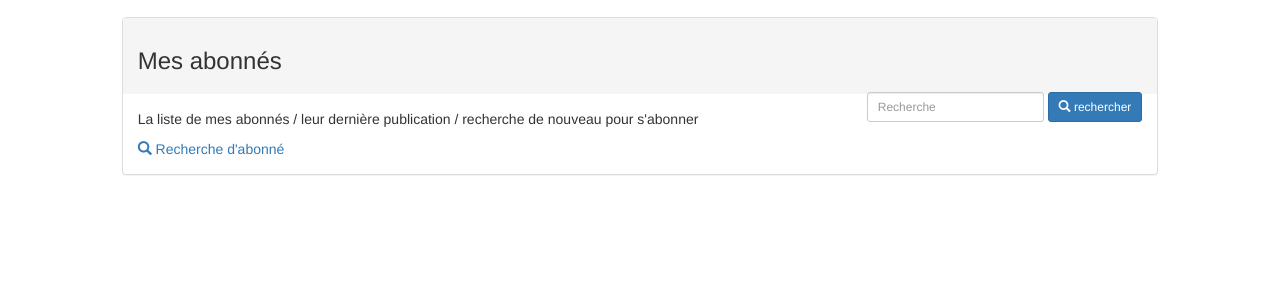
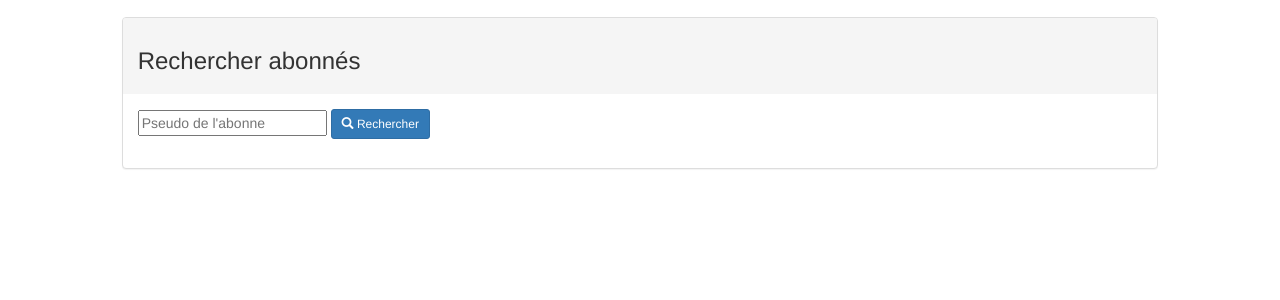
Before and after one commit to jiroco/projet_web, a PHP site: page /abonne.php in a window 1280 px wide. Shown: the part 53-353 px from the top of the page. Run offline with PHP 8.4, Linux system fonts and the light colour scheme; some libraries are stand-ins or nearby versions.

Commit message:
modifié :         abonne.php 	modifié :         groupe.php 	modifié :         include/publication_abonnees_groupe.php 	modifié :         login.css 	modifié :         login.php 	modifié :         recherche_abonne.php 	groupe_connecte.php

```diff
--- a/abonne.php
+++ b/abonne.php
@@ -16,19 +16,17 @@
 	        		<div class="panel-group"><!--panel group début -->
 					  	<div class="panel panel-default">
 					    	<div class="panel-heading">
-						    		<h3>Mes abonnés</h3>
-									<form class="navbar-form navbar-right">
-								      	<div class="form-group">
-								        	<input type="search" class="input-sm form-control" placeholder="Recherche">
-								        	<button type="submit" class="btn btn-primary btn-sm"><span class="glyphicon glyphicon-search"></span> rechercher</button>
-								      	</div>
-									</form>
+					    		<h3>Rechercher abonnés</h3>
 							</div>
 					    	<div class="panel-body">
-						    		<p>La liste de mes abonnés / leur dernière publication / recherche de nouveau pour s'abonner</p>
-						    		<div>
-										<a href="recherche_abonne.php"><span class="glyphicon glyphicon-search" ></span> Recherche d'abonné</a>
-					  				</div>
+								<form action="recherche_abonne.php" method="POST">
+									<input type="text" name="recherchea" placeholder="Pseudo de l'abonne"/>
+									<button type="submit" class="btn btn-primary btn-sm"><span class="glyphicon glyphicon-search"></span> Rechercher</button>
+								</form>
+
+<?php
+include("include/recherche_abonne.inc.php");
+?>
 						    	</div>
 						  	</div>
 					  	</div><!--panel group fin -->
--- a/include/publication_abonnees_groupe.php
+++ b/include/publication_abonnees_groupe.php
@@ -14,7 +14,7 @@ if($check){
 			      	<img src="<?php echo "image/".$resultat['IMAGE'].".png"?>" class="media-object" style="width:100px;margin-top: 10px; margin-left: 10px;margin-bottom: 10px;"> <!--mettre une image de profil dans src -->
 				</div>
 				<div class="media-body">
-				    <h4 class="media-heading"><br/> <?php print_r($resultat["GROUPE"]) ?> </h4>
+				    <h4 class="media-heading"><br/> <?php print_r($resultat["NOM"]) ?> </h4>
 		<?php print_r($resultat["MESSAGE"]."<br/>");?>
 				<br/>
 				</div>
--- a/login.php
+++ b/login.php
@@ -6,7 +6,6 @@
 <body>
 
 <?php include("navbar_deconnecte.php");?>
-
 <div w3-include-html="htmlnavBar.php"></div>
 <div>
 	<form class="form-signin" method="POST">
```
Also changed, not shown: groupe.php (+0 -15 lines), recherche_abonne.php (+46 -1 lines), login.css (line endings or trailing spaces). Lines whose indentation alone changed are shown as unchanged.
